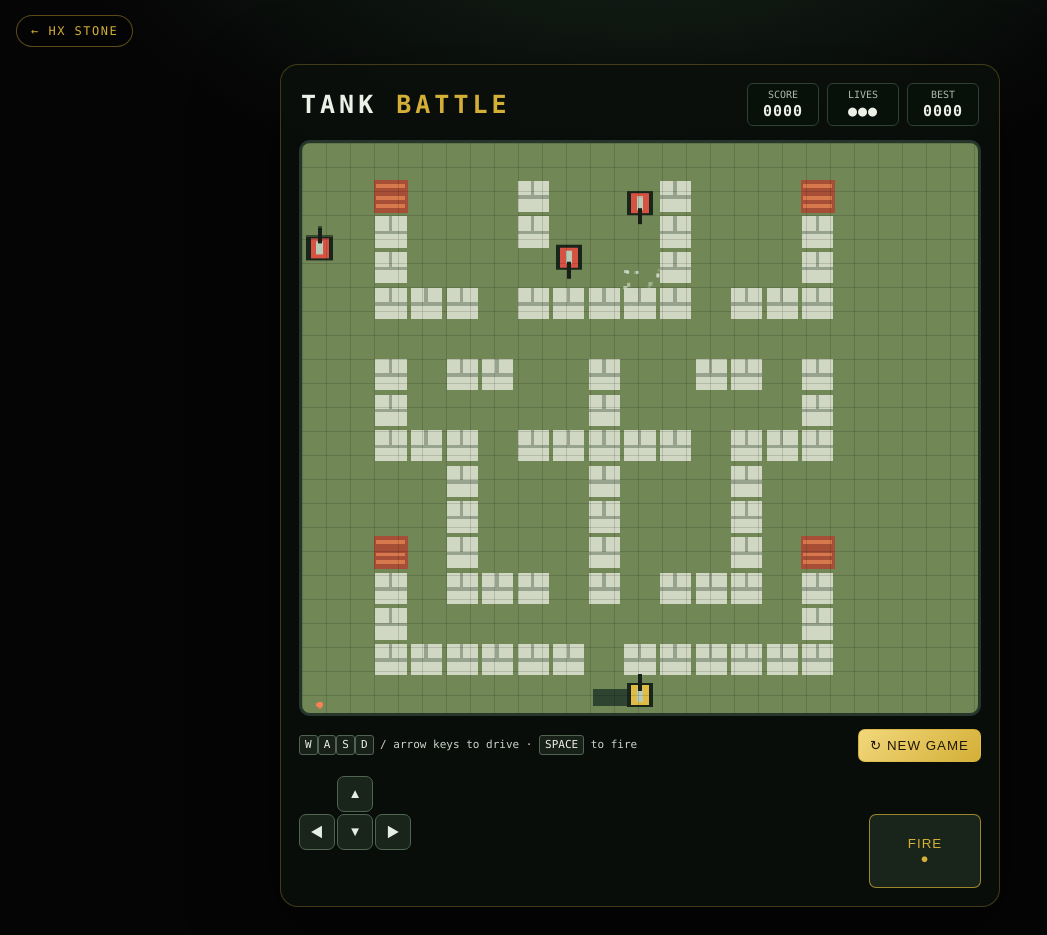
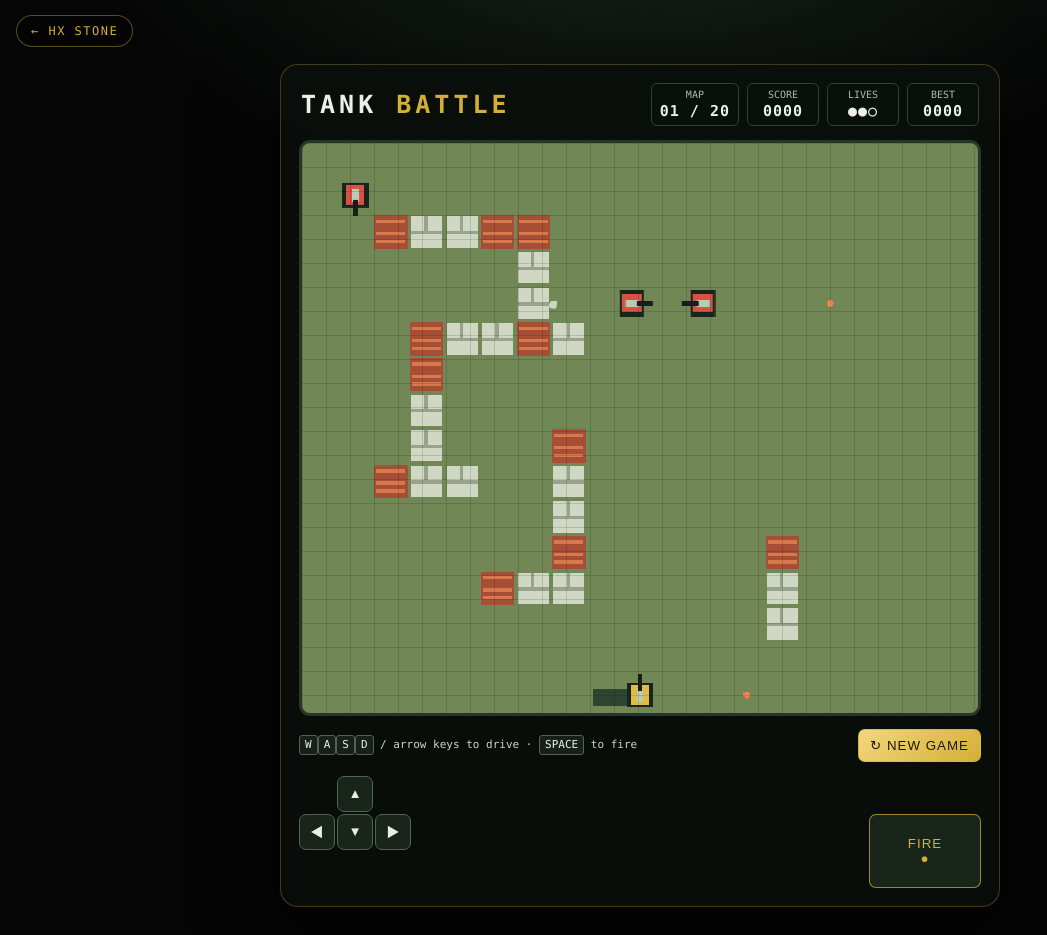
Before and after one commit to HXstone/HXstone.github.io, a plain HTML site: page projects/tank-battle.html in a window 1280 px wide. Shown: the whole page, without its empty margins (0-1047 px from the left). Drawn offline with Linux system fonts and the light colour scheme.

Commit message:
Tank Battle: rotate through 20 authored maps, show the map number
Replaces the single fixed layout with 20 authored maps, cycled in order on
every NEW GAME, and adds a MAP n / 20 readout to the HUD.

Maps are written as line primitives (['h'|'v', row, col, length]) and drawn
into a 19x16 grid; within each run every third cell is brick and the rest is
steel. validateMap() flood-fills from the player start and refuses to load a
map whose enemy spawns are not all reachable, so a bad map cannot ship
silently.

Verified by clicking NEW GAME 25 times against the real handler: the counter
walks 01..20 and wraps, no console errors, so all 20 pass validation and no
primitive runs out of bounds. Lighthouse 1.00 (accessibility, best
practices, SEO); the rest of the site is untouched.

```diff
--- a/projects/tank-battle.html
+++ b/projects/tank-battle.html
@@ -21,7 +21,7 @@
 <body>
   <a class="back" href="../projects.html#tank-battle">← HX STONE</a>
   <main class="shell">
-    <div class="top"><div class="brand">TANK <b>BATTLE</b></div><div class="stats"><div class="stat">SCORE<strong id="score">0000</strong></div><div class="stat">LIVES<strong id="lives">●●●</strong></div><div class="stat">BEST<strong id="best">0000</strong></div></div></div>
+    <div class="top"><div class="brand">TANK <b>BATTLE</b></div><div class="stats"><div class="stat">MAP<strong id="mapNo">01 / 20</strong></div><div class="stat">SCORE<strong id="score">0000</strong></div><div class="stat">LIVES<strong id="lives">●●●</strong></div><div class="stat">BEST<strong id="best">0000</strong></div></div></div>
     <div class="stage"><canvas id="game" width="608" height="512" tabindex="0" aria-label="Tank Battle game"></canvas></div>
     <div class="bottom"><span class="keys"><kbd>W</kbd><kbd>A</kbd><kbd>S</kbd><kbd>D</kbd> / arrow keys to drive · <kbd>SPACE</kbd> to fire</span><button class="restart" id="restart">↻ NEW GAME</button></div>
     <div class="touch"><div class="pad"><button class="control up" data-key="up">▲</button><button class="control left" data-key="left">◀</button><button class="control down" data-key="down">▼</button><button class="control right" data-key="right">▶</button></div><div></div><button class="control fire" data-key="fire">FIRE<br>●</button></div>
@@ -30,7 +30,7 @@
 (() => {
   'use strict';
   const c=document.getElementById('game'),x=c.getContext('2d'),W=c.width=608,H=c.height,T=32,COLS=W/T,ROWS=H/T;
-  const ui={score:document.getElementById('score'),lives:document.getElementById('lives'),best:document.getElementById('best')};
+  const ui={score:document.getElementById('score'),lives:document.getElementById('lives'),best:document.getElementById('best'),map:document.getElementById('mapNo')};
   const KEY={up:false,down:false,left:false,right:false,fire:false}; let walls,player,enemies,bullets,particles,score,lives,state,last,spawnClock,level;
   let best=+(localStorage.getItem('tank-battle-best')||0); ui.best.textContent=String(best).padStart(4,'0');
   const dirs=[[0,-1],[1,0],[0,1],[-1,0]], clamp=(n,a,b)=>Math.max(a,Math.min(b,n)), rand=a=>Math.floor(Math.random()*a);
@@ -44,14 +44,35 @@
   const START=[9,15];                             // 玩家起点(也是 ★ 底座所在行)
   const SPAWNS=[[1,1],[17,1],[9,1],[1,5],[17,5]]; // 敌人出生点
 
-  function map(){
-    const rows=['...................','..B...#...#...B....','..#...#...#...#....','..#.......#...#....','..###.#####.###....','...................','..#.##..#..##.#....','..#.....#.....#....','..###.#####.###....','....#...#...#......','....#...#...#......','..B.#...#...#.B....','..#.###.#.###.#....','..#...........#....','..######.######....','...................'];
-    return rows.map(r=>[...r]);
-  }
-
+  /* 20 张人工设计的固定地图；每次新游戏按顺序轮换，不使用随机墙体。 */
+  const TEMPLATES=[
+    [['h',2,2,4],['v',2,6,3],['h',5,3,5],['v',6,3,4],['h',9,2,3],['v',8,7,4],['h',12,5,3],['v',11,13,3]],
+    [['v',1,4,6],['h',3,2,3],['h',4,7,4],['v',5,7,4],['h',8,2,6],['v',9,4,3],['h',12,11,5],['v',10,15,3]],
+    [['h',1,2,6],['v',2,2,4],['h',6,3,3],['v',4,6,5],['h',9,8,3],['v',10,8,3],['h',12,3,6],['v',11,16,3]],
+    [['v',1,5,3],['h',2,2,3],['h',4,4,5],['v',5,4,4],['h',7,11,5],['v',8,14,4],['h',11,2,4],['v',12,6,2]],
+    [['h',2,3,3],['v',1,8,5],['h',5,2,6],['v',6,2,3],['h',8,6,3],['v',9,6,4],['h',12,10,5],['v',11,15,3]],
+    [['v',1,3,4],['h',3,5,3],['v',4,5,4],['h',6,2,4],['v',7,2,3],['h',10,4,6],['v',11,10,2],['h',13,13,3]],
+    [['h',1,2,3],['v',2,2,5],['h',4,8,4],['v',5,11,3],['h',7,3,5],['v',8,3,5],['h',12,7,3],['v',11,14,3]],
+    [['v',1,6,5],['h',2,2,4],['h',5,4,3],['v',6,9,4],['h',8,11,4],['v',9,15,4],['h',12,2,4],['v',11,5,3]],
+    [['h',2,2,5],['v',2,7,4],['h',6,3,4],['v',7,3,3],['h',9,10,6],['v',10,16,3],['h',12,5,3],['v',11,11,2]],
+    [['v',1,2,5],['h',3,4,4],['v',4,8,4],['h',6,2,3],['v',7,5,4],['h',10,10,4],['v',11,13,3],['h',13,3,4]],
+    [['h',1,3,4],['v',2,3,3],['h',4,8,3],['v',5,11,5],['h',8,2,5],['v',9,6,3],['h',11,9,4],['v',12,15,2]],
+    [['v',1,7,4],['h',2,2,3],['v',3,4,5],['h',6,6,5],['v',7,12,3],['h',9,2,4],['v',10,4,4],['h',13,10,4]],
+    [['h',2,2,4],['v',3,2,4],['h',5,5,3],['v',6,8,4],['h',8,11,5],['v',9,14,3],['h',11,3,3],['v',12,6,3]],
+    [['v',1,5,4],['h',3,2,5],['v',4,7,3],['h',6,10,4],['v',7,13,4],['h',10,2,6],['v',11,9,3],['h',13,13,3]],
+    [['h',1,2,5],['v',2,6,4],['h',5,3,3],['v',6,3,3],['h',8,8,4],['v',9,12,4],['h',11,2,4],['v',12,16,2]],
+    [['v',1,3,3],['h',2,5,5],['v',3,10,4],['h',6,2,4],['v',7,5,4],['h',9,10,3],['v',10,14,3],['h',12,4,5]],
+    [['h',2,2,3],['v',2,5,5],['h',5,7,4],['v',6,11,3],['h',8,2,6],['v',9,4,4],['h',12,9,3],['v',11,15,3]],
+    [['v',1,4,5],['h',3,2,4],['v',4,8,3],['h',6,5,3],['v',7,5,4],['h',9,11,5],['v',10,16,3],['h',13,3,5]],
+    [['h',1,2,4],['v',2,3,4],['h',4,7,3],['v',5,9,3],['h',7,2,5],['v',8,6,4],['h',11,10,4],['v',12,14,3]],
+    [['v',1,6,3],['h',2,2,5],['v',3,3,4],['h',5,8,4],['v',6,13,4],['h',8,2,3],['v',9,7,4],['h',12,11,5]]
+  ];
+  let mapIndex=-1;
+  function validateMap(g){const start=START, targets=SPAWNS, seen=new Set([start[1]+','+start[0]]), q=[[start[1],start[0]]];while(q.length){const [r,c]=q.shift();for(const [dr,dc] of [[1,0],[-1,0],[0,1],[0,-1]]){const nr=r+dr,nc=c+dc,k=nr+','+nc;if(nr>=0&&nr<ROWS&&nc>=0&&nc<COLS&&!seen.has(k)&&g[nr][nc]==='.'){seen.add(k);q.push([nr,nc])}}}return targets.every(([c,r])=>seen.has(r+','+c))&&g[start[1]][start[0]]==='.'}
+  function map(){mapIndex=(mapIndex+1)%TEMPLATES.length;const g=Array.from({length:ROWS},()=>Array(COLS).fill('.'));for(const [dir,r,c,n] of TEMPLATES[mapIndex])for(let i=0;i<n;i++){const rr=r+(dir==='v'?i:0),cc=c+(dir==='h'?i:0);g[rr][cc]=i%3===0?'B':'#'}if(!validateMap(g))throw new Error('Unplayable authored map '+(mapIndex+1));return g}
   function reset(){walls=map();score=0;lives=3;level=1;state='play';bullets=[];particles=[];enemies=[];spawnClock=0;player={x:START[0]*T+4,y:START[1]*T+4,d:0,cd:0,inv:1.8}; for(let i=0;i<3;i++) spawn(); renderUI()}
   function spawn(){let p=SPAWNS[rand(SPAWNS.length)];enemies.push({x:p[0]*T+4,y:p[1]*T+4,d:2,cd:.8+Math.random(),turn:.35+Math.random()*1.4,dead:0})}
-  function renderUI(){ui.score.textContent=String(score).padStart(4,'0');ui.lives.textContent='●'.repeat(lives)+'○'.repeat(3-lives);if(score>best){best=score;localStorage.setItem('tank-battle-best',best);ui.best.textContent=String(best).padStart(4,'0')}}
+  function renderUI(){ui.map.textContent=String(mapIndex+1).padStart(2,'0')+' / 20';ui.score.textContent=String(score).padStart(4,'0');ui.lives.textContent='●'.repeat(lives)+'○'.repeat(3-lives);if(score>best){best=score;localStorage.setItem('tank-battle-best',best);ui.best.textContent=String(best).padStart(4,'0')}}
   function solid(px,py){if(px<0||py<0||px+24>W||py+24>H)return true;let a=Math.floor(px/T),b=Math.floor(py/T),d=Math.floor((px+23)/T),e=Math.floor((py+23)/T);for(let r=b;r<=e;r++)for(let q=a;q<=d;q++)if(walls[r]?.[q]==='#'||walls[r]?.[q]==='B')return true;return false}
   /* 车道对齐 —— 「转身后推不动」的根因修复。
      坦克 24 宽、格子 32,格内偏移只有落在 LANE(4) 上时才完整待在一格内。
```
